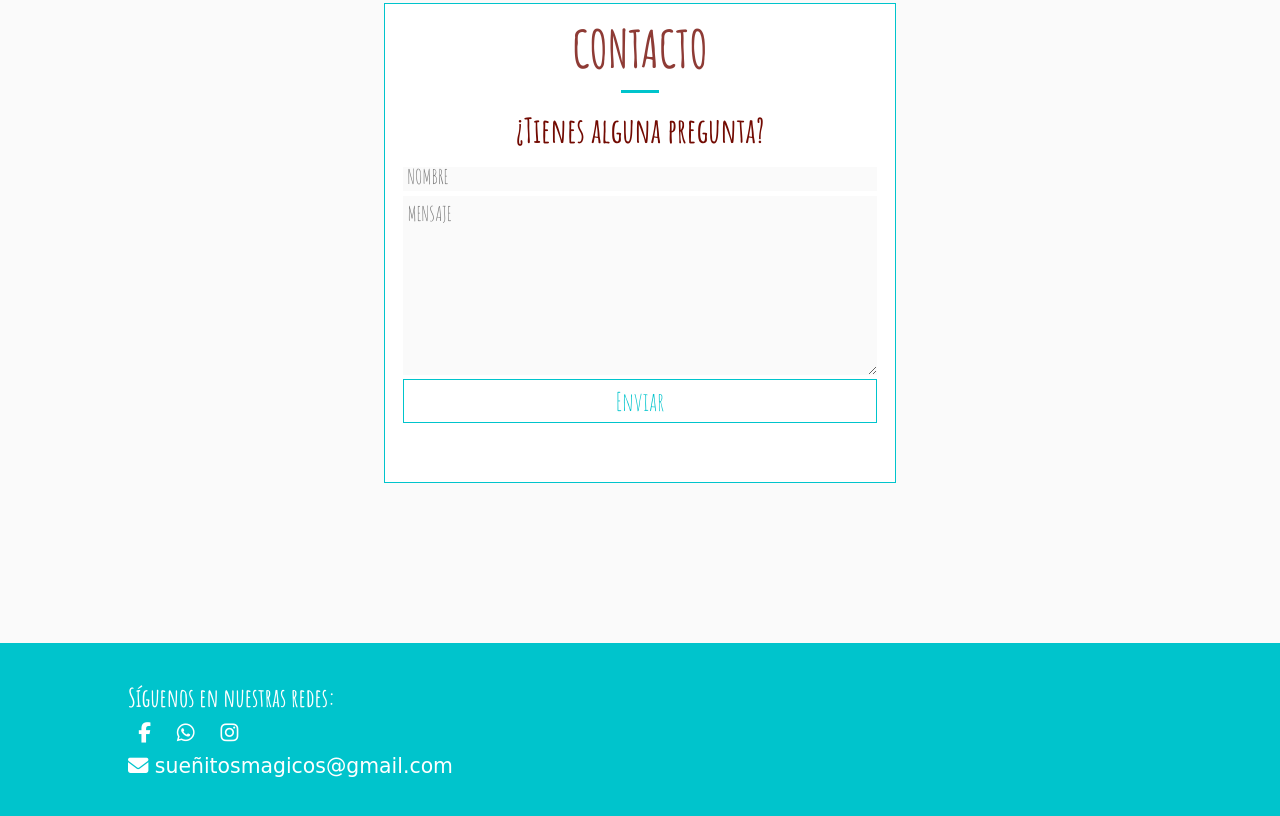
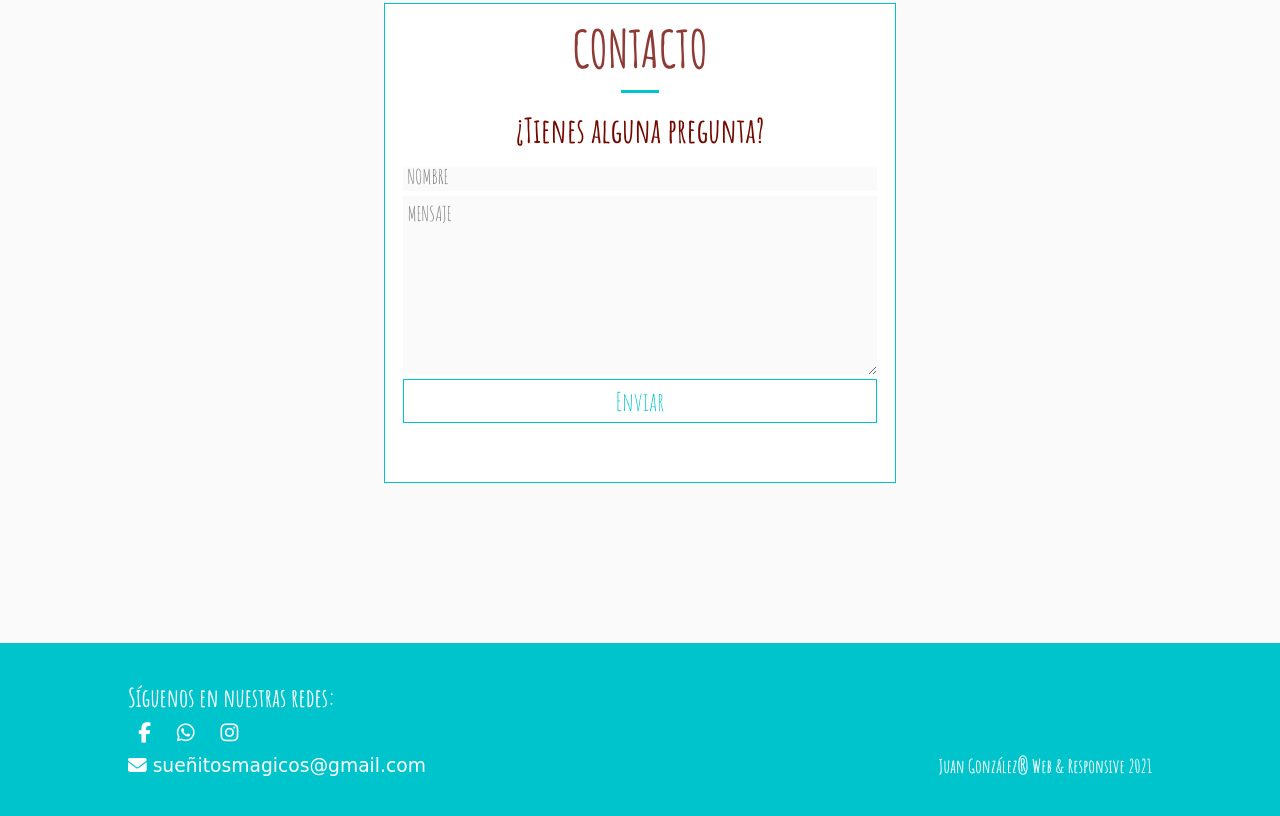
Before and after one commit to JotAlGe/final-DIN, a plain HTML site: page index.html in a window 1280 px wide. Shown: the part 3689-4505 px from the top of the page. Drawn offline with Linux system fonts and the light colour scheme.

Commit message:
Se agregó el nombre del desarrollador en el footer

```diff
--- a/css/styles.css
+++ b/css/styles.css
@@ -670,10 +670,15 @@ div.icons > i{
 }
 div.social-icons > div.correo{
     width:  50%;
-    font-size:  1.2em;
+    font-size:  1.1em;
     cursor:  pointer;
 }
-
+.myName__paragraph{
+    color: #fff;
+    font-family: 'Amatic SC';
+    font-weight: bold;
+    font-size: 1.1em;
+}
 
 div.social-icons > div.correo p, i{
     color:  white;
@@ -836,4 +841,7 @@ div.social-icons > div.correo p, i{
     div.social-icons > div.correo p, i{
         font-size:  1em;
     }
+    .correo__icons{
+        display: none;
+    }
 }
--- a/index.html
+++ b/index.html
@@ -220,8 +220,10 @@
           </div>
 
           <div class="correo">
-            <p><i class="fas fa-envelope"></i> sueñitosmagicos@gmail.com</p>
-            <p></p>
+            <p><i class="fas fa-envelope correo__icons"></i> sueñitosmagicos@gmail.com</p>
+          </div>
+          <div class="myName">
+            <p class="myName__paragraph">Juan González® Web & Responsive 2021</p>
           </div>
         </div>
       </div>
```
